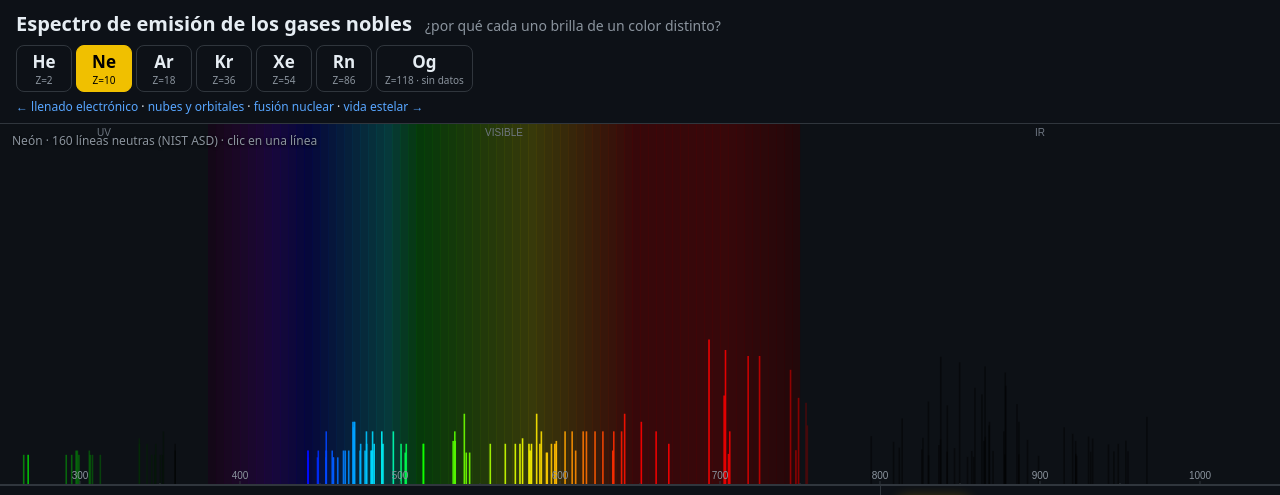
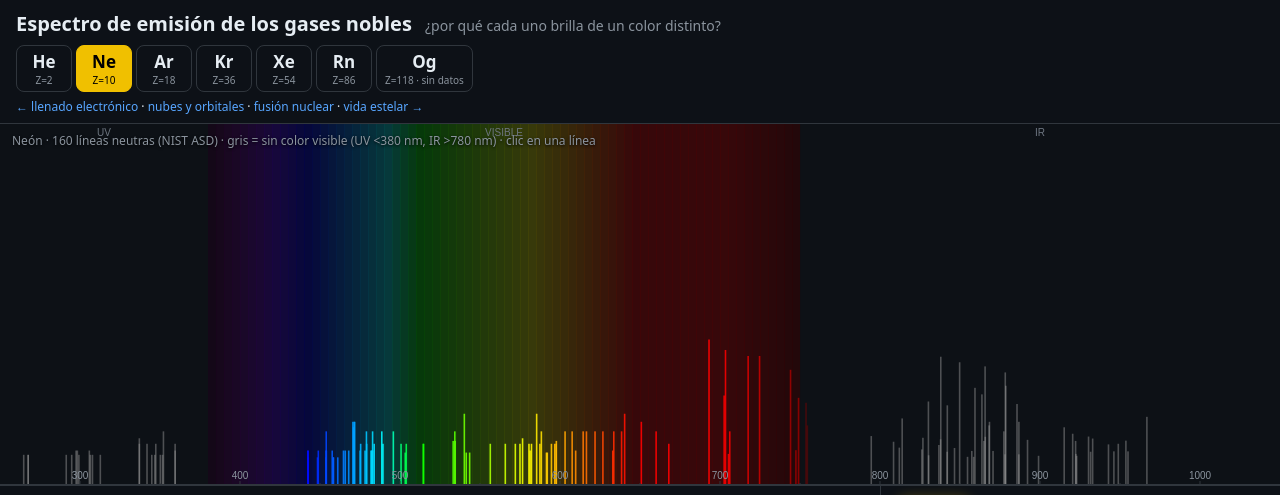
Before and after one commit to alrobles/atomic-simulation, a plain HTML site: page espectro.html in a window 1280 px wide. Shown: the top 495 px of the page. Drawn offline with Linux system fonts and the light colour scheme.

Commit message:
fix(espectro): color real de las lineas fuera del visible y columnas s/p/d/f
- wave2rgb devolvia componentes fuera de [0,1]: las lineas UV (<380 nm) salian
  VERDES (rgb(0,255,0)) y las IR (>780 nm) casi negras, invisibles sobre el fondo
  (163 de las 660 lineas NIST afectadas; p.ej. Ne 837.99 nm, la mas intensa del
  neon, no se veia). Ahora recorta a [0,1] y fuera del visible devuelve gris neutro
- prepLevel leia el PRIMER caracter del orbital ('2p' -> '2') en vez del ultimo:
  todos los niveles caian en la columna p y s/d/f quedaban vacias
- leyenda del gris en el visor y en el panel de la pagina

```diff
--- a/espectro.html
+++ b/espectro.html
@@ -50,6 +50,14 @@
   .explain b{color:#fff}
   #nodata{position:absolute;inset:0;display:flex;align-items:center;justify-content:center;color:#8b949e;font-size:15px;text-align:center;padding:0 40px;pointer-events:none}
   #nodata[hidden]{display:none}
+  @media (max-width:900px){
+    html,body{height:auto}
+    body{overflow:auto}
+    #stage{flex:none;height:52vh;min-height:260px}
+    #mid{flex-direction:column}
+    #levels{width:100%;height:56vh;min-height:280px}
+    #side{width:auto;min-width:0;border-left:0;border-top:1px solid #30363d}
+  }
 </style>
 </head>
 <body>
@@ -85,7 +93,7 @@
         <p><b>1. Excitación:</b> en un tubo de descarga (o con un electrón acelerado) un electrón de la capa externa absorbe energía y salta a un nivel superior. En los gases nobles eso significa sacar un electrón de la configuración cerrada <i>np</i><sup>6</sup>, dejando <i>np</i><sup>5</sup>(<i>n</i>+1)<i>l</i>.</p>
         <p><b>2. Emisión:</b> el electrón excitado regresa a niveles más bajos en una <b>cascada</b>, emitiendo un fotón en cada salto: ΔE = hc/λ. Cada salto tiene su λ exacta — eso es el espectro de líneas.</p>
         <p><b>3. El color:</b> λ entre ~380 y ~750 nm es visible; más corto es UV, más largo IR. Neón concentra sus líneas en rojo (¡por eso los letreros!), argón en azul-violeta, xenón en azul.</p>
-        <p class="note">Datos: NIST Atomic Spectra Database (Kramida et al., v5.12, 2024), solo líneas del átomo neutro. Diagrama de niveles esquemático: energías reales en cm⁻¹, disposición en columnas por tipo de orbital. Mismo modelo de niveles que usan las otras dos vistas del proyecto.</p>
+        <p class="note">Datos: NIST Atomic Spectra Database (Kramida et al., v5.12, 2024), solo líneas del átomo neutro. Diagrama de niveles esquemático: energías reales en cm⁻¹, disposición en columnas por tipo de orbital. Mismo modelo de niveles que usan las otras dos vistas del proyecto. Las líneas y transiciones fuera del espectro visible (UV &lt;380 nm, IR &gt;780 nm) se dibujan en gris neutro: no tienen un color que las represente.</p>
       </div>
     </aside>
   </section>
--- a/js/espectro.js
+++ b/js/espectro.js
@@ -13,20 +13,27 @@ const VIS_LO = 380, VIS_HI = 750;    // rango visible
 
 // ---------- funciones puras ----------
 
-/** λ (nm) → [r,g,b] 0..1, aproximación de Bruton; atenúa fuera del visible. */
+/** Gris neutro para λ fuera del visible: no existe un color perceptible que las represente. */
+const OUT_GREY = 0.62;
+const clamp01 = v => Math.min(1, Math.max(0, v));
+
+/** λ (nm) → [r,g,b] en 0..1, aproximación de Bruton.
+ *  Dentro de 380–780 nm es el color del arcoíris (atenuado en los bordes);
+ *  fuera devuelve gris neutro, nunca un color falso: sin este recorte los
+ *  UV salían verdes (g<0 con f<0) y los IR negros (invisibles). */
 function wave2rgb(w) {
+  if (w < 380 || w > 780) return [OUT_GREY, OUT_GREY, OUT_GREY];
   let r = 0, g = 0, b = 0;
-  if (w >= 380 && w < 440) { r = -(w - 440) / 60; g = 0; b = 1; }
-  else if (w < 490) { r = 0; g = (w - 440) / 50; b = 1; }
-  else if (w < 510) { r = 0; g = 1; b = -(w - 510) / 20; }
-  else if (w < 580) { r = (w - 510) / 70; g = 1; b = 0; }
-  else if (w < 645) { r = 1; g = -(w - 645) / 65; b = 0; }
-  else if (w <= 780) { r = 1; g = 0; b = 0; }
+  if (w < 440) { r = -(w - 440) / 60; b = 1; }
+  else if (w < 490) { g = (w - 440) / 50; b = 1; }
+  else if (w < 510) { g = 1; b = -(w - 510) / 20; }
+  else if (w < 580) { r = (w - 510) / 70; g = 1; }
+  else if (w < 645) { r = 1; g = -(w - 645) / 65; }
+  else { r = 1; }
   let f = 1;
   if (w > 700) f = 0.3 + 0.7 * (780 - w) / 80;
   else if (w < 420) f = 0.3 + 0.7 * (w - 380) / 40;
-  if (w < 380 || w > 780) { const k = 0.22; r *= k; g *= k; b = b * k + 0.10; }
-  return [r * f, g * f, b * f];
+  return [clamp01(r * f), clamp01(g * f), clamp01(b * f)];
 }
 const rgbCss = c => `rgb(${c.map(v => Math.round(Math.min(1, Math.max(0, v)) * 255)).join(",")})`;
 
@@ -35,7 +42,9 @@ const COL_NAME = ["s", "p", "d", "f"];
 const COL_CSS = ["#ff6b6b", "#ffd43b", "#4dabf7", "#69db7c"]; // mismos colores que orbitales.html
 
 function prepLevel(l) {
-  const c = (l.orb || "s")[0].toLowerCase();
+  // Los datos etiquetan el orbital con su capa ("2p", "6s", "10d"): la letra es el ÚLTIMO carácter.
+  const o = String(l.orb || "s").toLowerCase();
+  const c = o[o.length - 1];
   l.col = COL[c] !== undefined ? COL[c] : 1;
   l.xoff = ((Math.round(l.e * 7) % 5) - 2) * 2.5; // jitter determinista anti-solape
   return l;
@@ -222,7 +231,9 @@ function drawSpec(now) {
     c.fillStyle = rgbCss([r, g, b]); c.font = "bold 11px sans-serif";
     c.fillText(hoverLine.lam.toFixed(1) + " nm", Math.min(x + 4, W - 60), 24);
   }
-  $("specinfo").textContent = G ? `${G.name} · ${G.lines.length} líneas neutras (NIST ASD) · clic en una línea` : "";
+  $("specinfo").textContent = G
+    ? `${G.name} · ${G.lines.length} líneas neutras (NIST ASD) · gris = sin color visible (UV <380 nm, IR >780 nm) · clic en una línea`
+    : "";
 }
 
 function drawSpecAxis(c, W, H) {
```
